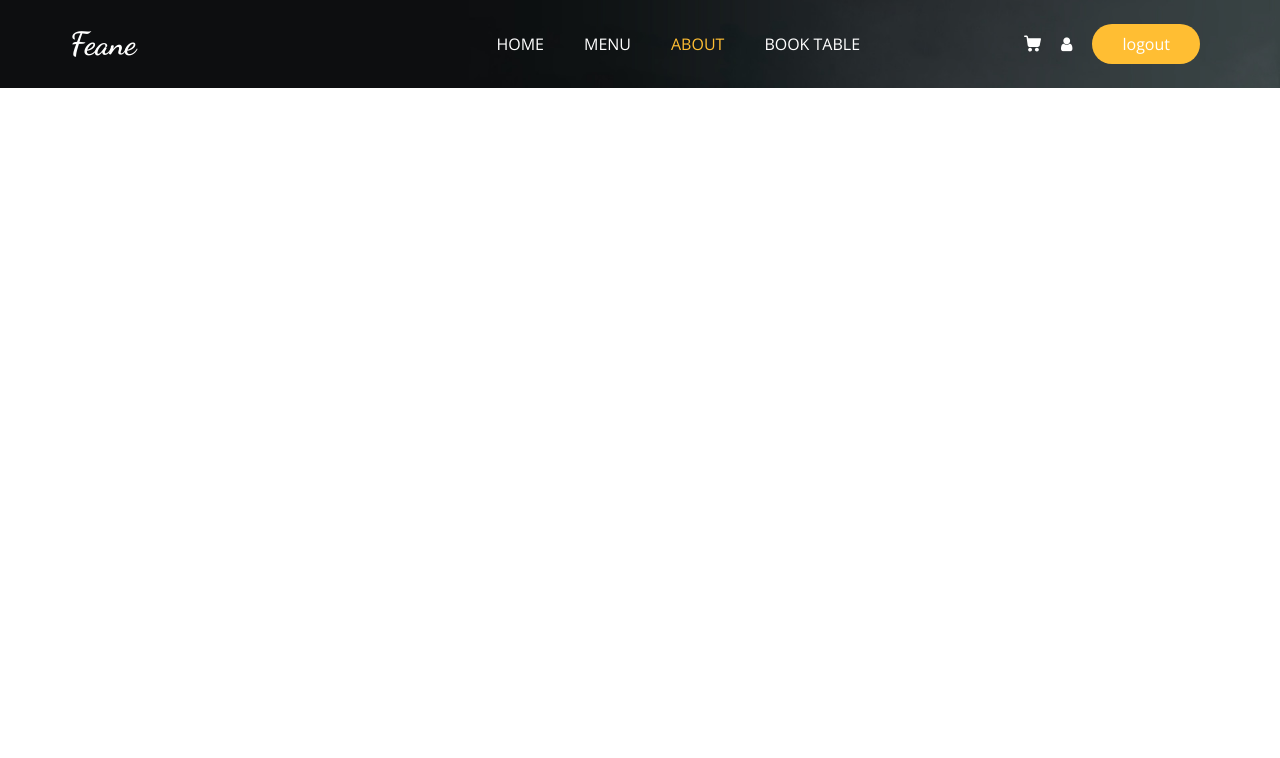
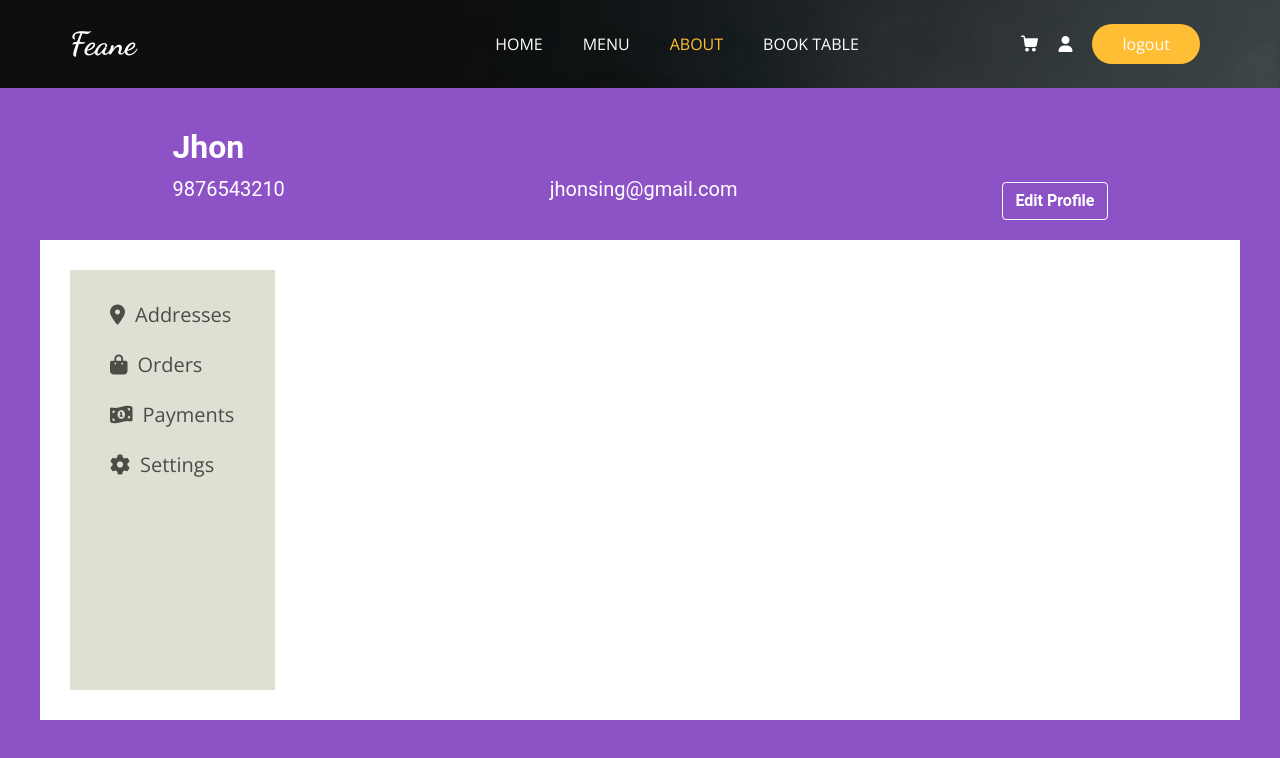
Before and after one commit to Rakesh9705/Food-order-project, a plain HTML site: page profile.html in a window 1280 px wide. Drawn offline with nearby package versions, Linux system fonts and the light colour scheme.

Commit message:
profile page updated

```diff
--- a/css/profile.css
+++ b/css/profile.css
@@ -0,0 +1,61 @@
+.profile-container {
+    background-color: rgb(142, 82, 199);
+    padding: 40px;
+    height: 100vh;
+}
+.profile-header {
+    display: flex;
+    flex-direction: row;
+    justify-content: space-around;
+    align-items: flex-end;
+    font-family: "Roboto";
+    font-size: 20px;
+    color: white;
+}
+.name {
+    font-family: "Roboto";
+    font-size: 32px;
+    font-weight: bold;
+    color: white;
+}
+.edit-btn {
+    border-color: white;
+    font-weight: bold;
+    color: white;
+}
+.about-card {
+    margin-top: 20px;
+    background-color: white;
+    height: 60vh;
+    padding: 30px;
+}
+.options-card {
+    width: 18%;
+    height: 100%;
+    padding-left: 20px;
+    padding-top: 20px;
+    background-color: rgb(223, 223, 211);
+    display: flex;
+    flex-direction: column;
+}
+.option-box {
+    height: 50px;
+    width: 150px;
+    background-color: transparent;
+    font-size: 20px;
+    text-align: left;
+    padding-top: 10px;
+    padding-bottom: 10px;
+    padding-left: 20px;
+    padding-right: 20px;
+    width: 100%;
+    color:rgb(77, 77, 71);
+}
+.option-box:hover {
+    background-color: white;
+    color: rgb(142, 82, 199);
+    font-weight: bold;
+}
+.icon {
+    margin-right: 10px;
+}
--- a/profile.html
+++ b/profile.html
@@ -28,6 +28,7 @@
         <link href="css/style.css" rel="stylesheet" />
         <!-- responsive style -->
         <link href="css/responsive.css" rel="stylesheet" />
+        <link href="css/profile.css" rel="stylesheet" />
 
     </head>
     <body class="sub_page">
@@ -138,7 +139,23 @@
           </header>
         </div>
         <div class="profile-container">
-
+          <div class="profile-header">
+            <div>
+              <h1 class="name">Jhon</h1>
+              <p class="mobile">9876543210</p>
+            </div>
+            <p class="email">jhonsing@gmail.com</p>
+            <button class="btn btn-outline-secondary edit-btn">Edit Profile</button>
+          </div>
+          <div class="about-card">
+            <div class="options-card">
+              <a href="" ><div class="option-box"><i class="icon fa-solid fa-location-dot"></i>Addresses</div></a>
+              <a href="" ><div class="option-box"><i class="icon fa-solid fa-bag-shopping"></i>Orders</div></a>
+              <a href="" ><div class="option-box"><i class="icon fa-solid fa-money-bill-1-wave"></i>Payments</div></a>
+              <a href="" ><div class="option-box"><i class="icon fa-solid fa-gear"></i>Settings</div></a>
+            </div>
+          </div>
         </div>
+        <script src="https://kit.fontawesome.com/2b1680067f.js" crossorigin="anonymous"></script>
       </body>
 </html>
```
